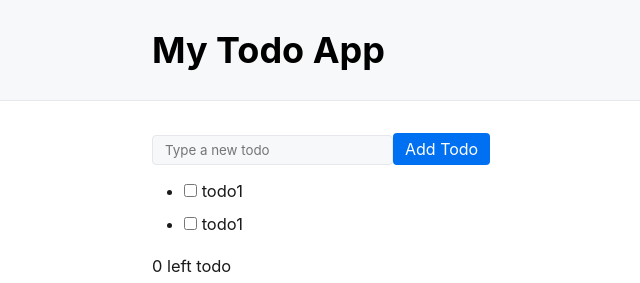
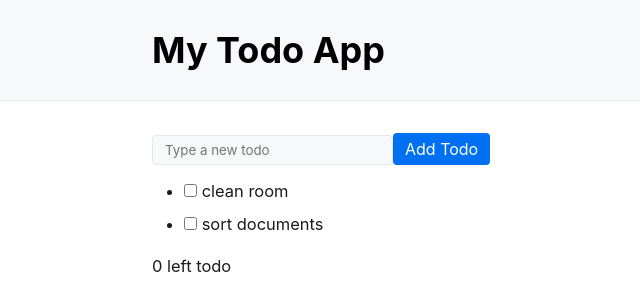
Before and after one commit to fabver82/intro-react, a React (Create React App) app: page / in a window 1280 px wide. Shown: the top 283 px of the page, without its empty margins (113-753 px from the left). Built offline with nearby package versions, Linux system fonts and the light colour scheme.

Commit message:
use state and keys. Separate todo component

```diff
--- a/src/App.js
+++ b/src/App.js
@@ -4,13 +4,17 @@ import TodoForm from "./TodoForm";
 import TodoList from "./TodoList";
 
 function App() {
+  const [todos, setTodos] = useState([
+    { id: 1, name: "clean room", complete: false },
+    { id: 2, name: "sort documents", complete: false },
+  ]);
   return (
     <div className="App">
       <header className="App-header">
         <h1>My Todo App</h1>
       </header>
       <TodoForm />
-      <TodoList />
+      <TodoList todos={todos} />
       <div>
         <div>0 left todo</div>
         <div>
--- /dev/null
+++ b/src/Todo.js
@@ -0,0 +1,11 @@
+import React from "react";
+
+export default function Todo({ todo }) {
+  return (
+    <li>
+      <label>
+        <input type="checkbox" /> {todo.name}{" "}
+      </label>
+    </li>
+  );
+}
--- a/src/TodoList.js
+++ b/src/TodoList.js
@@ -1,16 +1,14 @@
-import React from 'react'
+import React from "react";
+import Todo from "./Todo";
 
-export default function TodoList() {
+export default function TodoList({ todos }) {
   return (
     <div>
-        <ul>
-            <li>
-                <label><input type="checkbox"/> todo1 </label>
-            </li>
-            <li>
-                <label><input type="checkbox"/> todo1 </label>
-            </li>
-        </ul>
+      <ul>
+        {todos.map((todo) => {
+          return <Todo key={todo.key} todo={todo} />;
+        })}
+      </ul>
     </div>
-  )
+  );
 }
```
